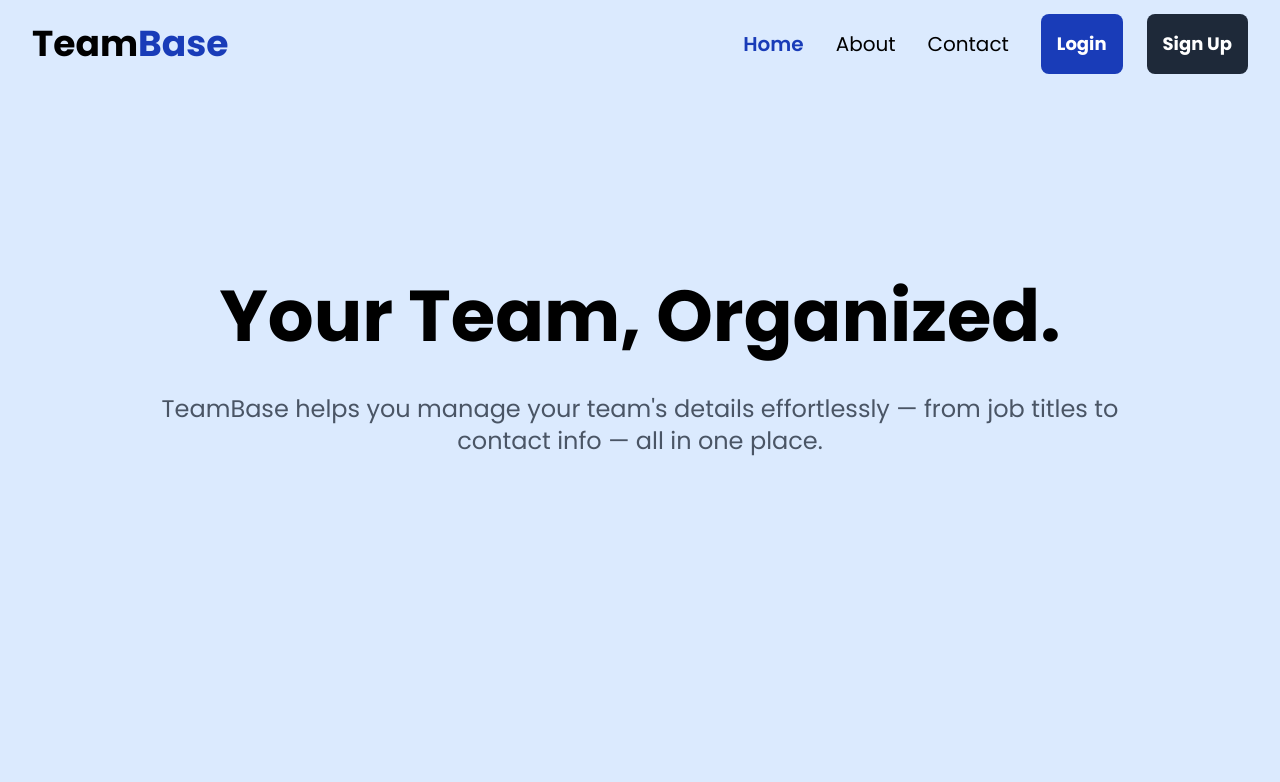
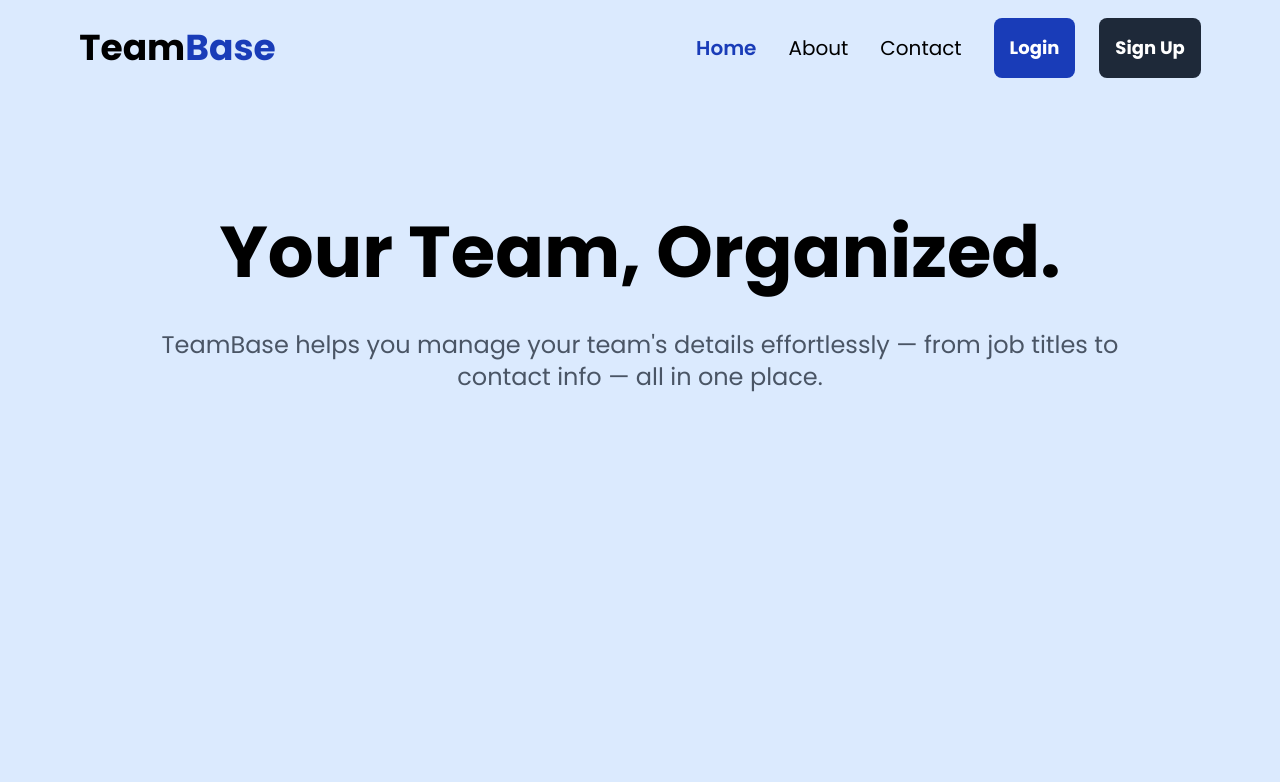
Before and after one commit to Izzeddin-Samara/TeamBase, a React (Vite) app in the folder Client/: page / in a window 1280 px wide. Shown: the top 782 px of the page. Built offline with nearby package versions, Linux system fonts and the light colour scheme.

Commit message:
Add Fixed, Padding, Background color and Remove MarginTop in Navbar component

```diff
--- a/Client/src/components/Navbar.tsx
+++ b/Client/src/components/Navbar.tsx
@@ -18,8 +18,8 @@ const Navbar = () => {
   if (!authChecked) return null;
 
   return (
-    <nav className="w-full mt-6 ">
-      <div className="max-w-[95%] mx-auto flex justify-between items-center h-10">
+    <nav className="w-full fixed bg-blue-100 p-4">
+      <div className="max-w-[95%] mx-auto flex justify-between items-center h-10 p-8">
         <Link to={isLoggedIn ? "/dashboard" : "/"}>
           <h1 className="text-3xl md:text-4xl font-bold cursor-pointer">
             Team<span className="text-blue-800">Base</span>
```
